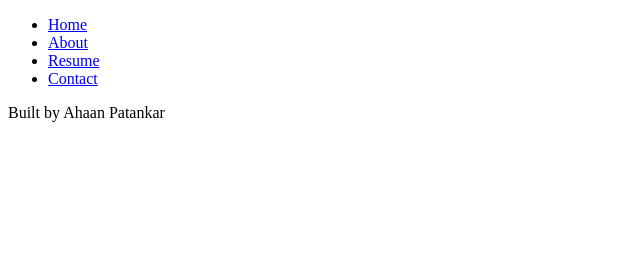
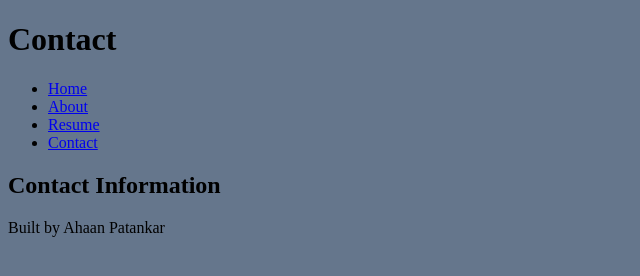
Before and after one commit to ahaan-patankar/myfirstportfolio, a plain HTML site: page contact.html in a window 1280 px wide. Shown: the whole page, without its empty margins (0-640 px from the left). Drawn offline with Linux system fonts and the light colour scheme.

Commit message:
Code-Along Complete

```diff
--- a/contact.html
+++ b/contact.html
@@ -3,10 +3,13 @@
 <head>
     <meta charset="UTF-8">
     <meta name="viewport" content="width=device-width, initial-scale=1.0">
-    <title>Document</title>
+    <link rel="stylesheet" href="styles.css">
+    <title>Contact</title>
 </head>
 <body>
-    <header></header>
+    <header>
+        <h1>Contact</h1>
+    </header>
    <nav>
     <ul>
         <li><a href="index.html">Home</a></li>
@@ -15,7 +18,11 @@
         <li><a href="contact.html">Contact</a></li>
     </ul>
    </nav>
-   <main></main>
+   <main>
+    <section>
+        <h2>Contact Information</h2>
+    </section>
+   </main>
    <footer>
      <p>Built by Ahaan Patankar</p>
    </footer>
--- /dev/null
+++ b/styles.css
@@ -0,0 +1,13 @@
+/* CSS by Ahaan Patankar */
+/* Color Pallete
+deep black= #05080D
+slate blue= #65768c
+steel blue= #263640
+burnt orange= #BF5B04
+earth= #733917
+*/
+
+/* GLOBAL (base) MOBILE FIRST */
+body {
+    background-color:  #65768c;
+}
```
Also changed, not shown: about.html (+1 -0 lines), index.html (+1 -0 lines), resume.html (+1 -0 lines).
